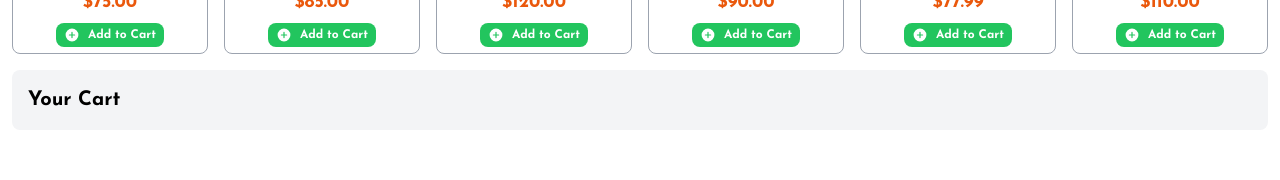
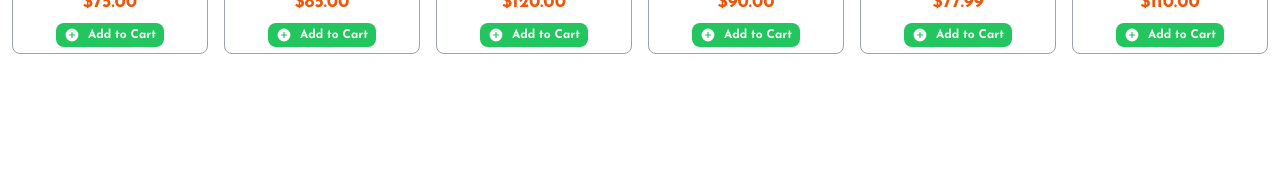
Before and after one commit to CodeShft/mongodb, a Next.js app: page /stilettos in a window 1280 px wide. Shown: the part 479-659 px from the top of the page. Built offline with nearby package versions, Linux system fonts and the light colour scheme.

Commit message:
"Refactored image structure"

```diff
--- a/app/stilettos/page.tsx
+++ b/app/stilettos/page.tsx
@@ -15,7 +15,7 @@ const Stilettos = () => {
     },
     {
       image:
-        "https://www.aooar.com/cdn/shop/products/2_8e3e7971-71ce-4c02-89e9-454ed8ee1971_300x300.jpg?v=1619335962",
+        "https://www.fuss-schuhe-shop.de/WebRoot/Store25/Shops/64752260/5B19/291A/26DD/65A3/3024/0A0C/6D07/C0A4/Sa-Alina-petrol-blue-matte_1.jpg",
       name: "Matte Blue",
       price: "$65.00",
     },
@@ -95,6 +95,7 @@ const Stilettos = () => {
             className="bg-white border border-gray-400 rounded-lg p-1.5 flex flex-col items-center transform transition-transform duration-300 hover:scale-95"
           >
             <div className="w-full relative pb-[80%] sm:pb-[70%] md:pb-[65%]">
+
               <img
                 src={card.image}
                 alt={`Stiletto ${index + 1}`}
@@ -117,19 +118,9 @@ const Stilettos = () => {
           </div>
         ))}
       </div>
-
-      <div className="mt-4 p-4 bg-gray-100 rounded-lg">
-        <h2 className="text-xl font-semibold">Your Cart</h2>
-        <ul>
-          {Object.entries(cart).map(([name, quantity]) => (
-            <li key={name} className="text-gray-800">
-              {name} x {quantity}
-            </li>
-          ))}
-        </ul>
-      </div>
     </div>
   );
 };
 
+
 export default Stilettos;
```
